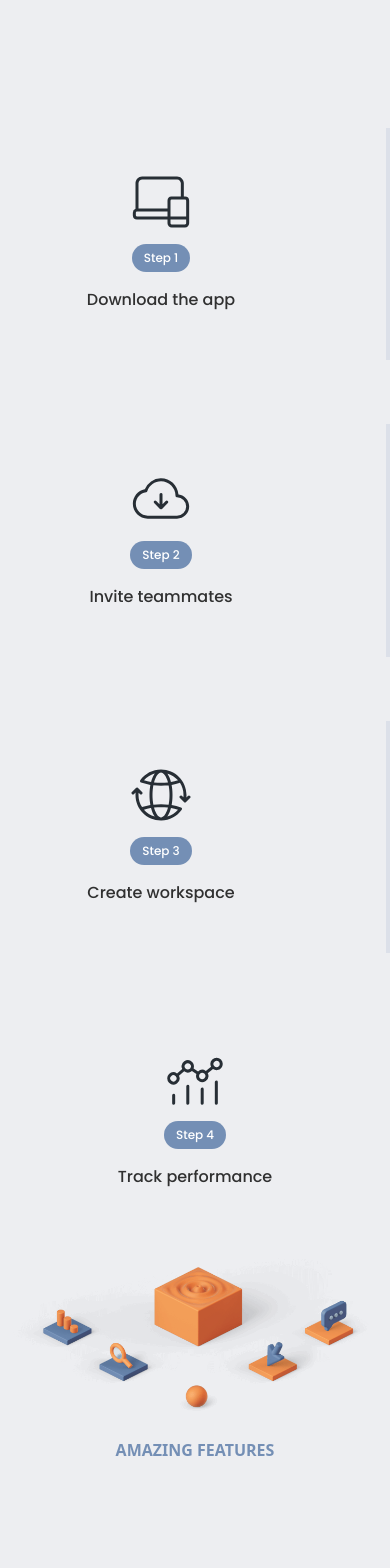
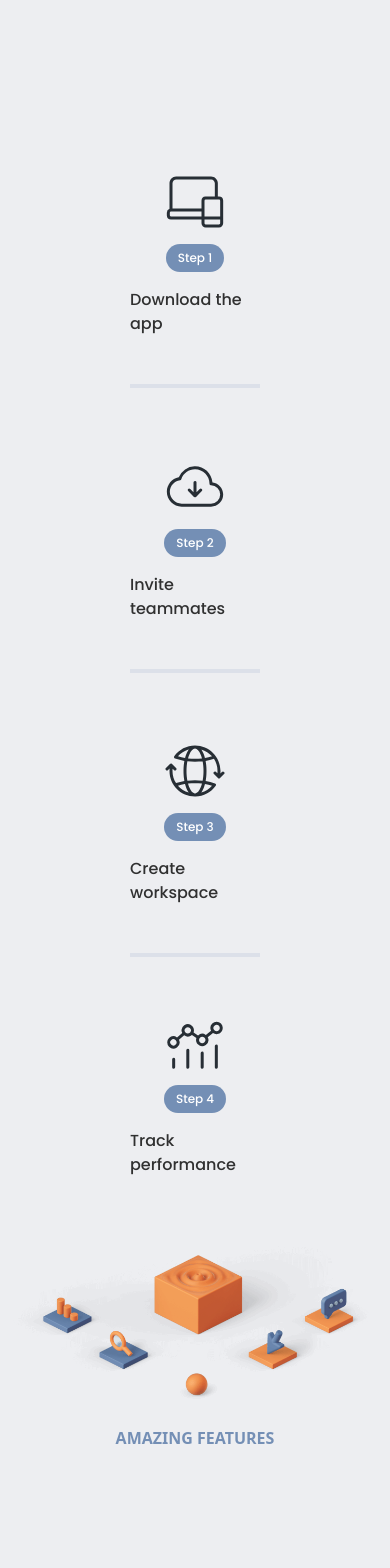
Before and after one commit to Mike47ip/Sass-pro-tailwind, a React (Vite) app: page / in a window 390 px wide. Shown: the part 2680-4248 px from the top of the page. Built offline with nearby package versions, Linux system fonts and the light colour scheme.

Commit message:
Readjust Project section animation  to be responsive media query for see element

```diff
--- a/src/components/Body.jsx
+++ b/src/components/Body.jsx
@@ -239,8 +239,8 @@ const Body = () => {
      <p className="text-4xl lg:text-5xl font-semibold text-center pt-4">
       <AnimatedDiv style={fastProps}>Fast, simple & effortless.</AnimatedDiv>
      </p>
-     <div className="flex pt-16 flex-col lg:flex-row  justify-center gap-16">
-      <div className="flex flex-col items-center gap-4  border-r-4 border-custom-border py-12 pr-16">
+     <div className="flex pt-16 flex-col lg:flex-row justify-center items-center gap-6 lg:gap-16">
+      <div className="flex flex-col items-center gap-4 w-1/3  border-b-4 border-custom-border lg:border-r-4 lg:border-custom-border py-12 lg:pr-16">
        <svg
         className="laptop"
         xmlns="http://www.w3.org/2000/svg"
@@ -258,7 +258,7 @@ const Body = () => {
        </span>
        <p className="opacity-80">Download the app</p>
       </div>
-      <div className="flex flex-col items-center gap-4  border-r-4 border-custom-border py-12 pr-16">
+      <div className="flex flex-col items-center gap-4 w-1/3  border-b-4 border-custom-border lg:border-r-4 lg:border-custom-border py-12 lg:pr-16">
        <svg
         className="cloud"
         xmlns="http://www.w3.org/2000/svg"
@@ -276,7 +276,7 @@ const Body = () => {
        </span>
        <p className="opacity-80">Invite teammates</p>
       </div>
-      <div className="flex flex-col items-center gap-4  border-r-4 border-custom-border py-12 pr-16">
+      <div className="flex flex-col items-center gap-4 w-1/3  border-b-4 border-custom-border lg:border-r-4 lg:border-custom-border py-12 lg:pr-16">
        <svg
         className="globe"
         xmlns="http://www.w3.org/2000/svg"
@@ -294,7 +294,7 @@ const Body = () => {
        </span>
        <p className="opacity-80">Create workspace</p>
       </div>
-      <div className="flex flex-col items-center gap-4 py-10 ">
+      <div className="flex flex-col items-center gap-4 w-1/3 py-10 ">
        <svg
         className="chart"
         xmlns="http://www.w3.org/2000/svg"
--- a/src/components/Projects.jsx
+++ b/src/components/Projects.jsx
@@ -120,7 +120,10 @@ const Projects = () => {
   const handleScroll = () => {
    const scrollPosition = window.scrollY;
    const windowHeight = window.innerHeight;
-   const seeThreshold = windowHeight * 4.7;
+   let seeThreshold = windowHeight * 4.7;
+   if ( window.innerWidth < 768) {
+    seeThreshold = windowHeight * 7
+   }
    const arrowThreshold = windowHeight * 5.1;
    const stayThreshold = windowHeight * 5.5;
    const shareThreshold = windowHeight * 6.6;
@@ -168,7 +171,7 @@ const Projects = () => {
 
  return (
   <>
-   <p className="text-5xl font-semibold text-center pt-4 font-poppins leading-none ">
+   <p className="text-4xl lg:text-5xl font-semibold text-center pt-4 font-poppins leading-none ">
     <AnimatedDiv style={seeProps}>
      See what you can do <br /> in one app
     </AnimatedDiv>
```
